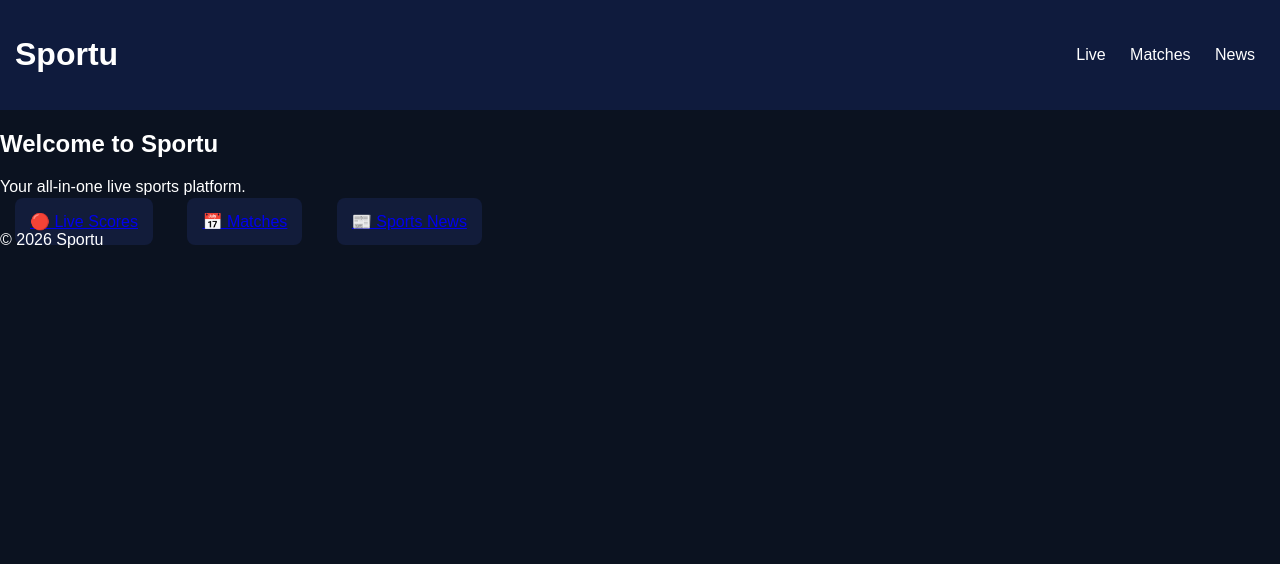
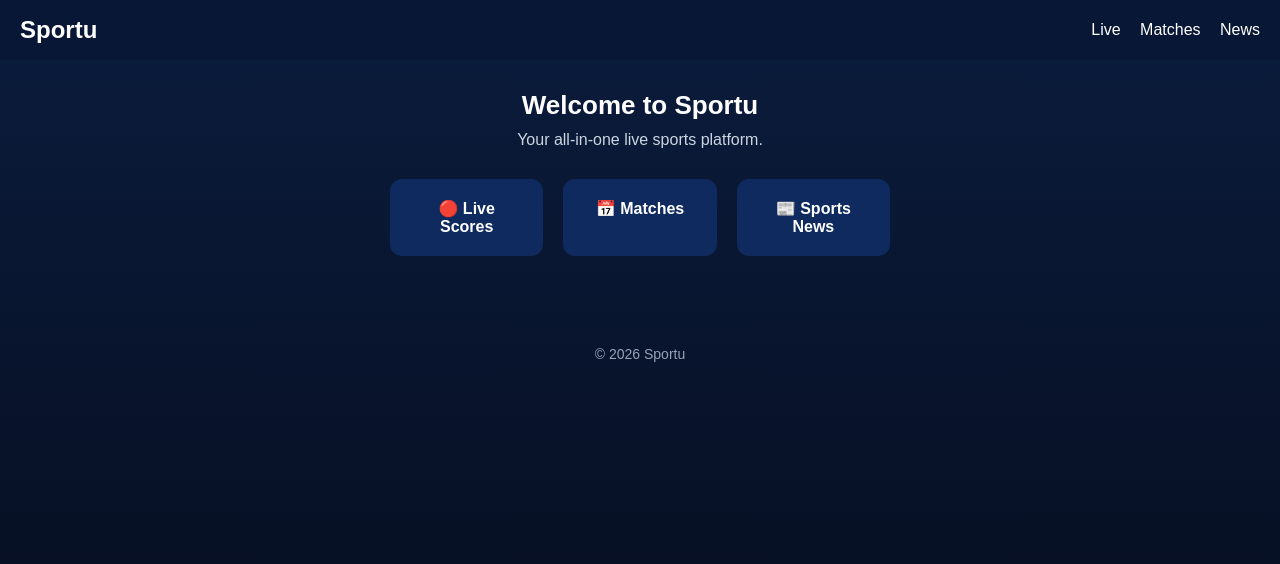
Before and after one commit to iamanoopsingh/Sportu, a plain HTML site: page index.html in a window 1280 px wide. Drawn offline with Linux system fonts and the light colour scheme.

Commit message:
Update style.css

```diff
--- a/style.css
+++ b/style.css
@@ -1,36 +1,82 @@
-body {
+* {
+  box-sizing: border-box;
   margin: 0;
-  font-family: Arial, sans-serif;
-  background: #0b1220;
-  color: white;
+  padding: 0;
+  font-family: Arial, Helvetica, sans-serif;
 }
 
-header {
-  padding: 15px;
-  background: #0f1b3d;
+body {
+  background: linear-gradient(180deg, #0b1c3d, #050b1a);
+  color: #ffffff;
+  min-height: 100vh;
+}
+
+/* Header */
+.header {
   display: flex;
   justify-content: space-between;
   align-items: center;
+  padding: 16px 20px;
+  background: #081735;
 }
 
-nav a {
-  color: white;
-  margin: 0 10px;
-  text-decoration: none;
+.header h1 {
+  font-size: 24px;
 }
 
-.hero {
+.header nav a {
+  color: #ffffff;
+  text-decoration: none;
+  margin-left: 15px;
+  font-weight: 500;
+}
+
+/* Main content */
+.container {
+  padding: 30px 20px;
   text-align: center;
-  padding: 80px 20px;
+}
+
+.container h2 {
+  font-size: 26px;
+  margin-bottom: 10px;
+}
+
+.container p {
+  color: #cbd5e1;
+  margin-bottom: 30px;
+}
+
+/* Cards */
+.cards {
+  display: grid;
+  grid-template-columns: repeat(auto-fit, minmax(140px, 1fr));
+  gap: 20px;
+  max-width: 500px;
+  margin: 0 auto;
 }
 
 .card {
-  background: #121c3a;
-  margin: 15px;
-  padding: 15px;
-  border-radius: 8px;
+  background: #0f2a5f;
+  padding: 20px;
+  border-radius: 12px;
+  text-decoration: none;
+  color: #ffffff;
+  font-size: 16px;
+  font-weight: bold;
+  transition: transform 0.2s, background 0.2s;
 }
 
-.list li {
-  margin: 15px;
+.card:hover {
+  background: #1e40af;
+  transform: scale(1.05);
 }
+
+/* Footer */
+footer {
+  text-align: center;
+  padding: 20px;
+  color: #94a3b8;
+  font-size: 14px;
+  margin-top: 40px;
+}
```
